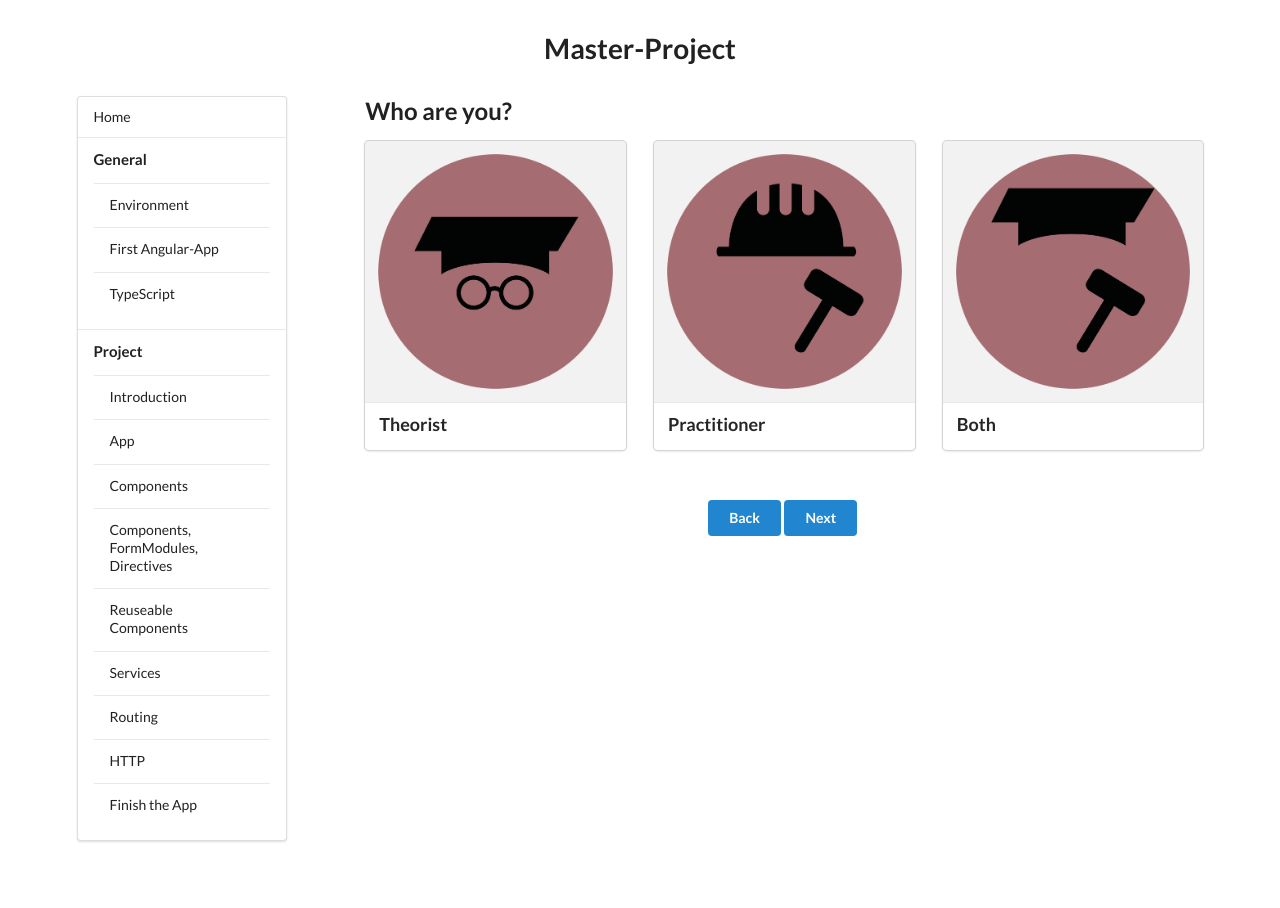
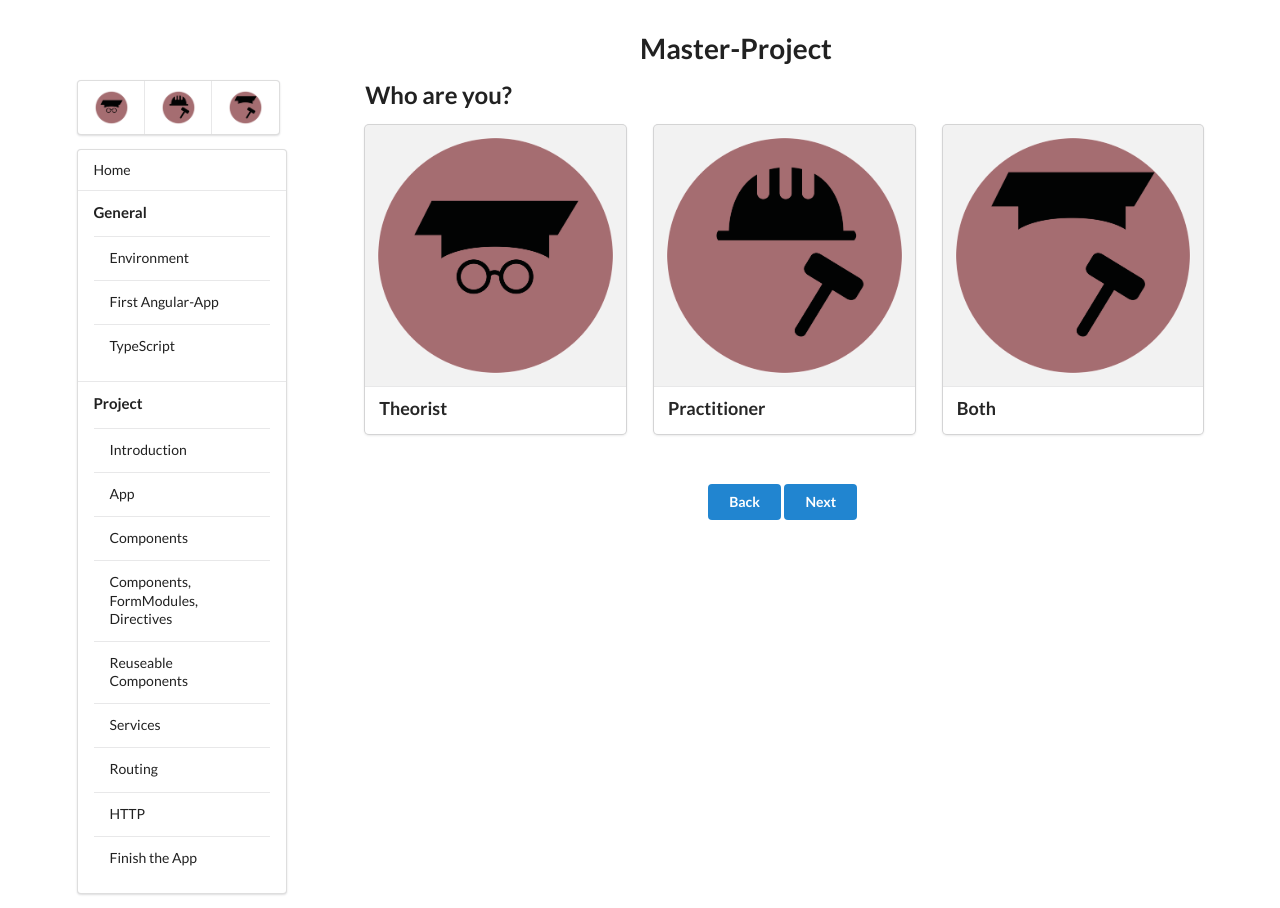
Before and after one commit to hirmer21to/angular_lernapp, an Angular app: page /home in a window 1280 px wide. Before the commit the page ends 855 px from the top, so only its background shows below. Built offline with nearby package versions, Linux system fonts and the light colour scheme.

Commit message:
Vorbereitung für Mini-Modi-Navigation

```diff
--- a/src/app/app.component.html
+++ b/src/app/app.component.html
@@ -1,9 +1,21 @@
 <div>
-  <h1 class="ui  header" style="text-align:center; margin: 30px; ">
+  <h1 class="ui header" style="text-align:center; margin-top: 30px; margin-left: 15%; ">
     {{ title }}
   </h1>
   <div class="ui grid container" style="min-width: 90%">
     <div class="four wide column">
+      <div class="ui compact menu">
+        <a class="item" (click)="theorist()">
+          <img src="assets/img/Icons-01.png">
+        </a>
+        <a class="item" (click)="practitioner()">
+          <img src="assets/img/Icons-02.png">
+        </a>
+        <a class="item" (click)="both()">
+          <img src="assets/img/Icons-03.png">
+        </a>
+      </div>
+
       <div class="ui vertical menu" style="max-width:100%;">
         <a class="item" routerLink="/home">
           Home
@@ -48,7 +60,6 @@
             Finish the App
           </a>
         </div>
-
       </div>
     </div>
     <div class="twelve wide column">
--- a/src/app/app.component.ts
+++ b/src/app/app.component.ts
@@ -1,22 +1,54 @@
-import { Component } from '@angular/core';
+import { Component, OnInit } from '@angular/core';
 import { Location } from '@angular/common';
-import { Router, Route } from '@angular/router';
+import { Router } from '@angular/router';
+import { Modus } from './shared/modus';
+import { ModiService } from './shared/modi.service';
 
 @Component({
   selector: 'app-root',
   templateUrl: './app.component.html',
   styles: []
 })
-export class AppComponent {
+export class AppComponent implements OnInit {
 
   title = 'Master-Project';
+  modus: Modus;
+  modi: Modus[];
 
   public routerLinks = ["/home", "/environment", "/first-app", "/typescript", "/project-overview",
     "/application", "/components", "/components-formmodules-directives", "/reusable-components",
     "/services", "/routing", "/http", "/finish-app"];
   public routerLink: string;
 
-  constructor(private router: Router, public location: Location) { }
+  constructor(private router: Router, public location: Location, private service: ModiService) { }
+
+  ngOnInit() {
+    this.getModi();
+  }
+
+  getModi(): void{
+    this.service.getModi()
+    .subscribe(modi => this.modi = modi);
+  }
+
+
+  theorist(): void {
+    this.service.setModus(this.modi[0])
+    .subscribe(modus => this.modus = modus);
+    console.log(this.modus);
+  }
+
+  practitioner(): void {
+    this.service.setModus(this.modi[1])
+    .subscribe(modus => this.modus = modus);
+    console.log(this.modus);
+  }
+
+  both(): void {
+    this.service.setModus(this.modi[2])
+    .subscribe(modus => this.modus = modus);
+    console.log(this.modus);
+  }
 
   getNext(): string {
     this.routerLink = this.router.url;
```
